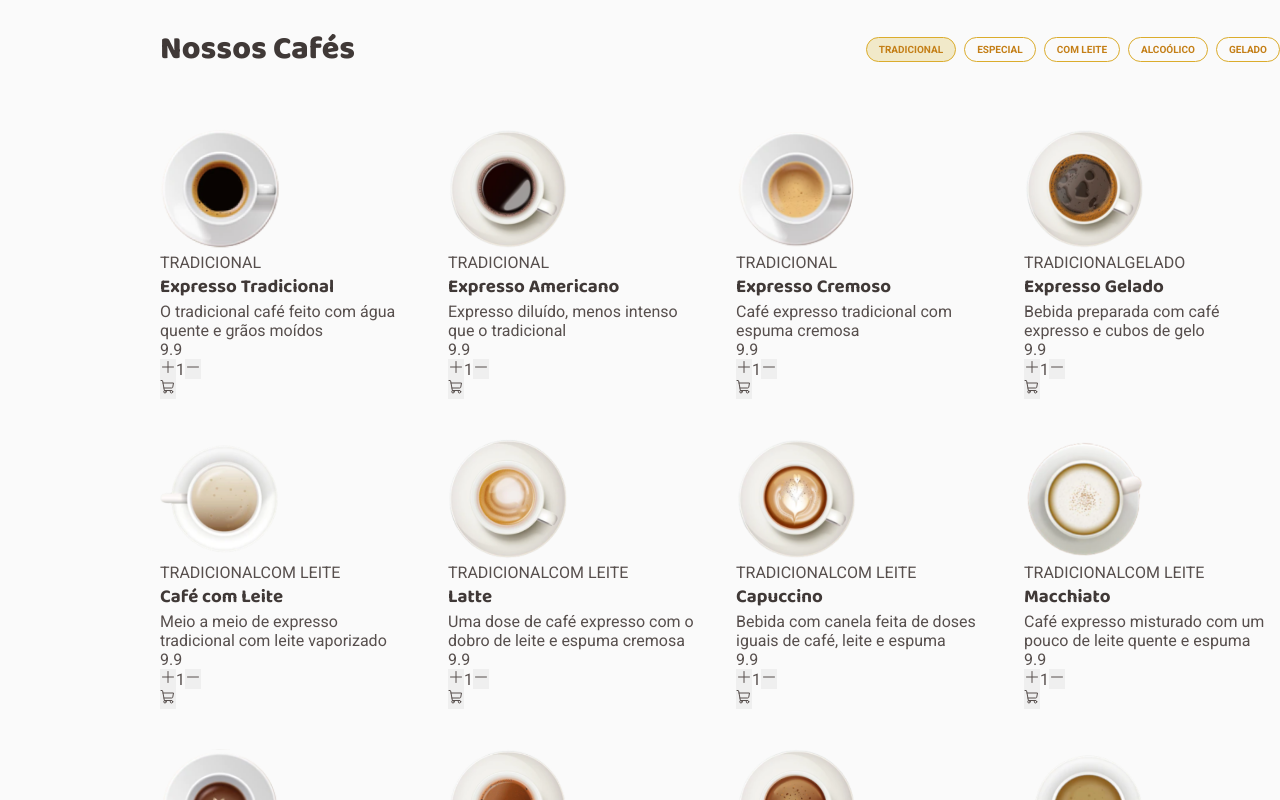
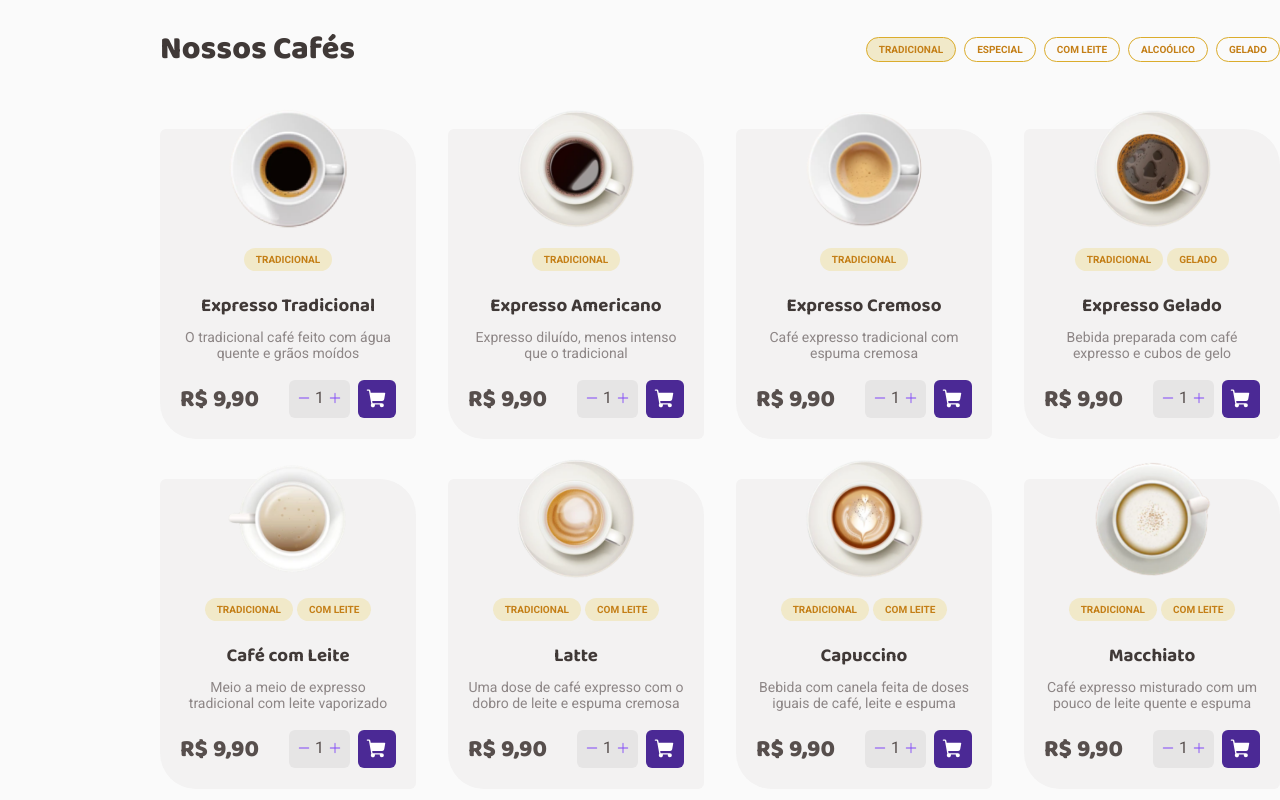
Before and after one commit to hbenvenutti/kaffee-lieferung, a React (Vite) app: page / in a window 1280 px wide. Shown: the part 660-1460 px from the top of the page. Built offline with nearby package versions, Linux system fonts and the light colour scheme.

Commit message:
feat(coffee card): terminada a estilização dos cards de café

```diff
--- a/src/pages/home/components/coffee-card/index.tsx
+++ b/src/pages/home/components/coffee-card/index.tsx
@@ -1,12 +1,12 @@
 import { Minus, Plus, ShoppingCart } from 'phosphor-react';
 import { useState } from 'react';
 
-import { Container } from './styles';
+import { CartFormComponent, Container } from './styles';
 
 import type { CoffeeProps } from './@types';
 import type { ReactElement } from '../../../../@types';
 
-// ---------------------------------------------------------------------------------------------- //
+// * ------------------------------------------------------------------------------------------ * //
 
 export const CoffeeCard = ({ coffee }: CoffeeProps): ReactElement => {
   // *** ---- States ------------------------------------------------------------------------ *** //
@@ -32,7 +32,6 @@ export const CoffeeCard = ({ coffee }: CoffeeProps): ReactElement => {
   return (
     <Container>
       <img src={coffee.imageUrl} alt="" />
-
       <div className="tags">
         {coffee.types.map(
           (type): ReactElement => (
@@ -40,30 +39,38 @@ export const CoffeeCard = ({ coffee }: CoffeeProps): ReactElement => {
           )
         )}
       </div>
-
+      <div className="description">
         <h3>{coffee.title}</h3>
 
         <p>{coffee.description}</p>
+      </div>
 
-      <span>{coffee.price}</span>
+      <CartFormComponent>
+        <span>
+          {Intl.NumberFormat('pt-br', {
+            style: 'currency',
+            currency: 'BRL'
+          }).format(coffee.price)}
+        </span>
 
-      <form action="">
+        <div className="cart">
           <div className="input">
-          <button onClick={() => handleAddToCounter()} type="button">
-            <Plus />
+            <button onClick={() => handleSubtractFromCounter()} type="button">
+              <Minus weight="fill" />
             </button>
 
             <span>{counter}</span>
 
-          <button onClick={() => handleSubtractFromCounter()} type="button">
-            <Minus />
+            <button onClick={() => handleAddToCounter()} type="button">
+              <Plus weight="fill" />
             </button>
           </div>
 
-        <button type="submit">
-          <ShoppingCart />
+          <button className="addToCartButton" type="button">
+            <ShoppingCart weight="fill" />
           </button>
-      </form>
+        </div>
+      </CartFormComponent>
     </Container>
   );
 };
--- a/src/pages/home/components/coffee-card/styles.ts
+++ b/src/pages/home/components/coffee-card/styles.ts
@@ -1,5 +1,128 @@
 import styled from 'styled-components';
 
-// ---------------------------------------------------------------------------------------------- //
+import type { Color } from '../../../../@types/styles';
 
-export const Container = styled.div``;
+// * ------------------------------------------------------------------------------------------ * //
+
+export const Container = styled.div`
+  display: flex;
+  flex-direction: column;
+  align-items: center;
+  justify-content: space-between;
+
+  width: 16rem;
+  height: 19.375rem;
+  padding: 1.25rem;
+
+  background: ${(props): Color => props.theme['card']};
+  border-radius: 6px 36px;
+
+  // *** ---- Tags -------------------------------------------------------------------------- *** //
+
+  img {
+    margin-top: -2.5rem;
+  }
+
+  // -------------------------------------------------------------------------------------------- //
+
+  p {
+    font-size: 0.875rem;
+    text-align: center;
+    color: ${(props): Color => props.theme['label']};
+  }
+
+  // *** ---- classes ----------------------------------------------------------------------- *** //
+
+  .description {
+    display: flex;
+    flex-direction: column;
+    gap: 0.5rem;
+
+    align-items: center;
+    justify-content: center;
+  }
+
+  // -------------------------------------------------------------------------------------------- //
+
+  .tags {
+    display: flex;
+    justify-content: center;
+    gap: 0.25rem;
+    width: 100%;
+
+    span {
+      border-radius: 100px;
+
+      background: ${(props): Color => props.theme['brand-secondary-1']};
+      color: ${(props): Color => props.theme['brand-secondary-3']};
+
+      font-size: 0.625rem;
+      font-weight: 700;
+
+      padding: 0.375rem 0.75rem;
+    }
+  }
+`;
+
+// @ ------------------------------------------------------------------------------------------ @ //
+
+export const CartFormComponent = styled.div`
+  display: flex;
+  justify-content: space-between;
+  align-items: center;
+  width: 100%;
+
+  // *** ---- Tags -------------------------------------------------------------------------- *** //
+
+  > span {
+    font-family: 'Baloo 2', sans-serif;
+    font-weight: 800;
+    font-size: 1.5rem;
+  }
+
+  // *** ---- classes ----------------------------------------------------------------------- *** //
+
+  .addToCartButton {
+    background-color: ${(props): Color => props.theme['brand-primary-3']};
+    border-radius: 6px;
+    padding: 0.5rem;
+    width: 2.375rem;
+    height: 2.375rem;
+
+    svg {
+      fill: ${(props): Color => props.theme['confirmation-button-text']};
+      width: 1.375rem;
+      height: auto;
+    }
+  }
+
+  //  -------------------------------------------------------------------------------------------- //
+
+  .cart {
+    display: flex;
+    align-items: center;
+    gap: 0.5rem;
+  }
+
+  // -------------------------------------------------------------------------------------------- //
+
+  .input {
+    display: flex;
+    gap: 0.25rem;
+
+    padding: 0.5rem;
+    border-radius: 6px;
+    background-color: ${(props): Color => props.theme['button']};
+    height: 2.375rem;
+
+    button {
+      background-color: transparent;
+    }
+
+    svg {
+      fill: ${(props): Color => props.theme['brand-primary-2']};
+      width: 0.875rem;
+      height: auto;
+    }
+  }
+`;
```
Lines whose indentation alone changed are shown as unchanged.
